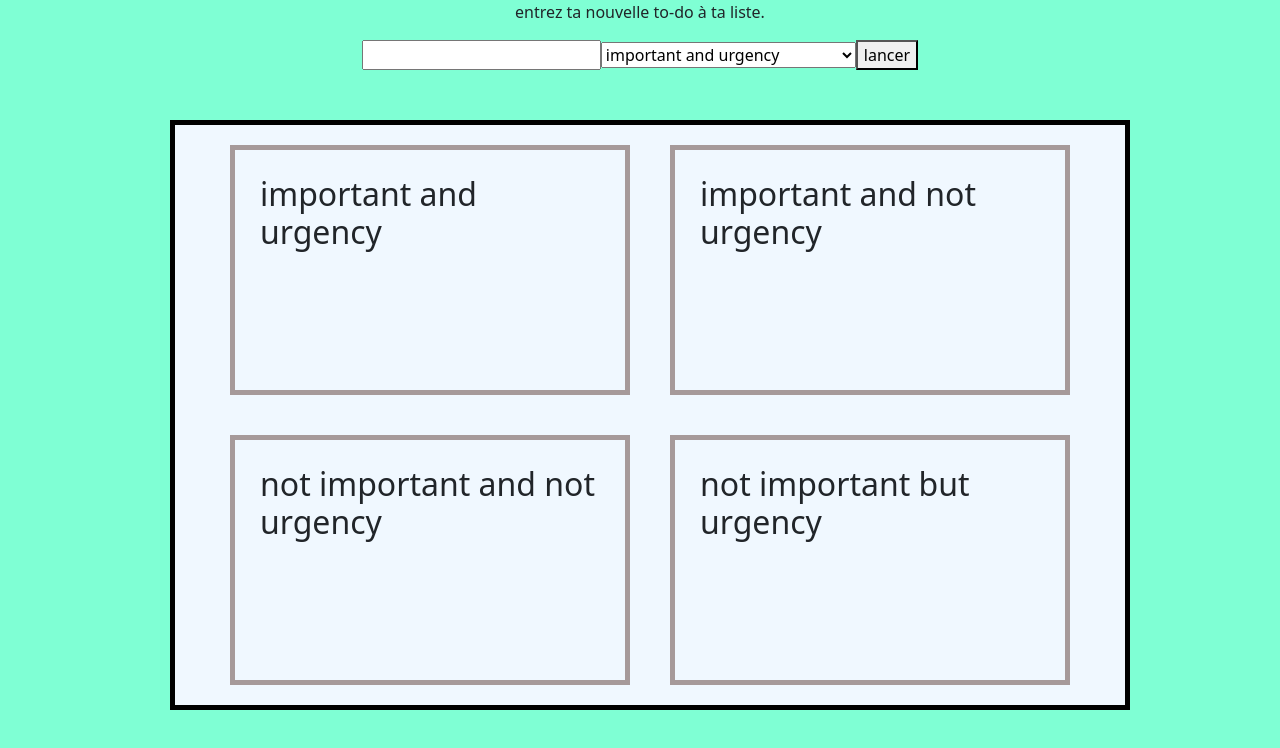
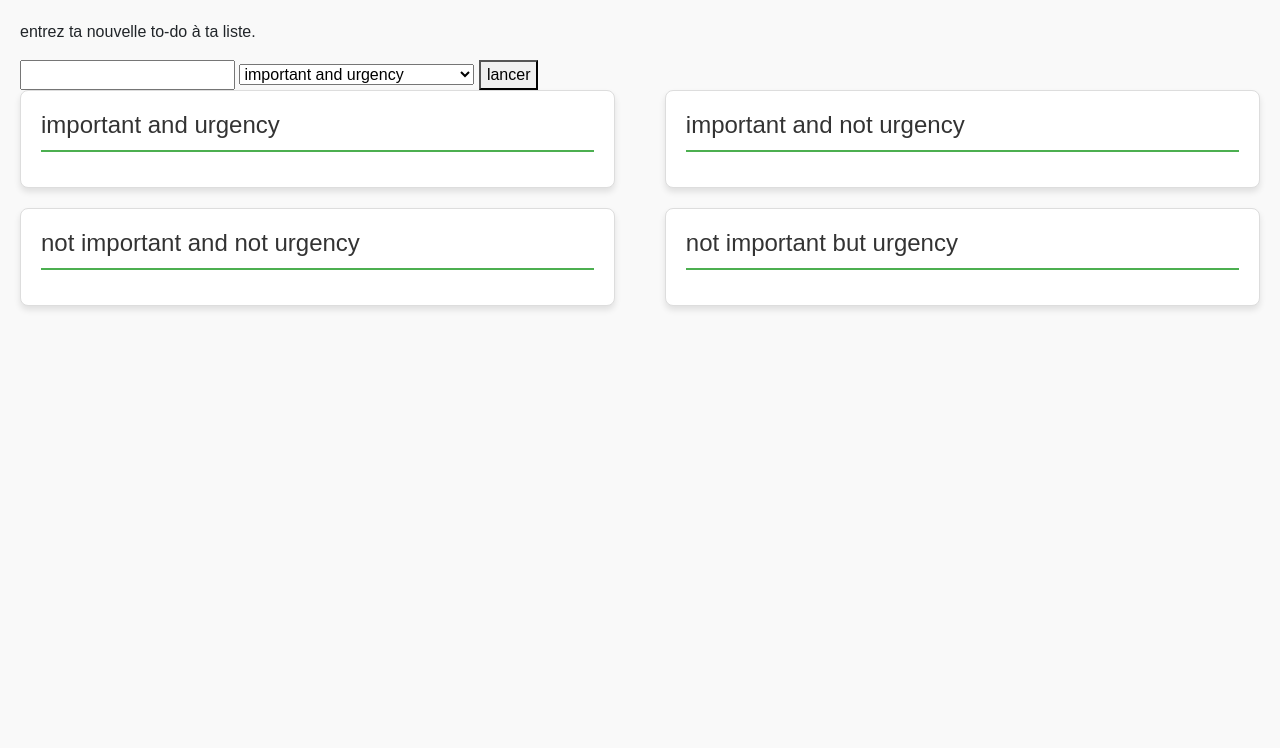
Before and after one commit to salah11010/to-do-list, a plain HTML site: page to-do-list-project/index.html in a window 1280 px wide. Drawn offline with nearby package versions, Linux system fonts and the light colour scheme.

Commit message:
Update style.css
modification du style css.

```diff
--- a/to-do-list-project/css/style.css
+++ b/to-do-list-project/css/style.css
@@ -1,44 +1,82 @@
-body{
-    background-color: aquamarine;
-    width: 100%;
+/* Style général pour la page */
+body {
+    font-family: Arial, sans-serif;
+    background-color: #f9f9f9;
+    margin: 0;
+    padding: 20px;
 }
-.first{
+
+/* Style pour chaque section de table */
+.table {
+    background-color: #ffffff;
+    border: 1px solid #ddd;
+    border-radius: 8px;
+    padding: 20px;
+    margin-bottom: 20px;
+    box-shadow: 0 4px 6px rgba(0, 0, 0, 0.1);
+    transition: transform 0.2s ease;
+}
+
+/* Style au survol des tables */
+.table:hover {
+    transform: translateY(-5px);
+}
+
+/* Style pour les titres des sections */
+.table h2 {
+    font-size: 1.5rem;
+    color: #333;
+    margin-bottom: 15px;
+    border-bottom: 2px solid #4CAF50;
+    padding-bottom: 10px;
+}
+
+/* Style pour les listes dans chaque table */
+.table ul {
+    list-style-type: none;
+    padding: 0;
+    margin: 0;
+}
+
+/* Style pour chaque élément de la liste */
+.table ul li {
+    background-color: #f1f1f1;
+    padding: 12px;
+    margin-bottom: 8px;
+    border-radius: 5px;
     display: flex;
-    justify-content: center;
+    justify-content: space-between;
     align-items: center;
-    flex-direction: column;
+    transition: background-color 0.2s ease;
 }
-.saisi{
+
+/* Style pour chaque élément au survol */
+.table ul li:hover {
+    background-color: #e0e0e0;
+}
+
+/* Style pour les boutons à l'intérieur des éléments de la liste */
+.table ul li button {
+    background-color: #4CAF50;
+    color: white;
+    border: none;
+    padding: 8px 16px;
+    border-radius: 5px;
+    cursor: pointer;
+    transition: background-color 0.2s ease;
+}
+
+/* Changement de couleur au survol des boutons */
+.table ul li button:hover {
+    background-color: #45a049;
+}
+
+/* Espacement entre les colonnes */
+.tow-tables {
     display: flex;
-    justify-content: center;
-    align-items: center;
+    justify-content: space-between;
 }
-.show{
-    border: 5px solid black;
-    width: 75%;
-    height: 75%;
-    display: flex;
-    justify-content: center;
-    align-items: center;
-    flex-direction: column;
-    background-color: aliceblue;
-    margin-top: 50px;
-    margin-left: 170px;
+
+.tow-tables .table {
+    width: 48%; /* Chaque table occupe 48% de la largeur du conteneur */
 }
-.tow-tables{
-    display: flex;
-    justify-content: center;
-    align-items: center;
-}
-.table{
-    border: 5px solid rgb(166, 154, 154);
-    margin: 20px;
-    padding: 25px;
-    width: 400px;
-    height: 250px;
-}
-.liiist{
-    display: flex;
-    justify-content: center;
-    align-items: center;
-}
```
